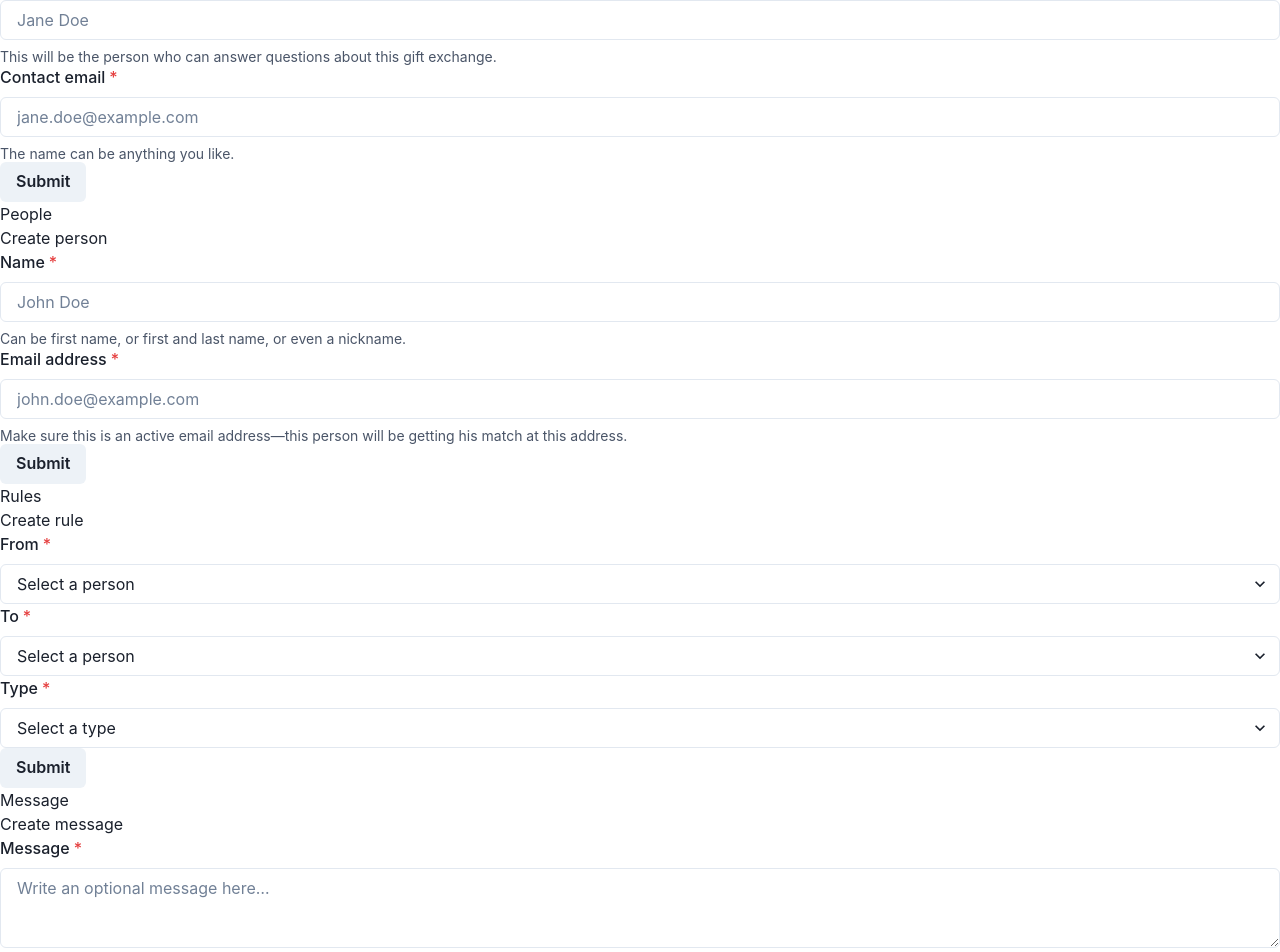
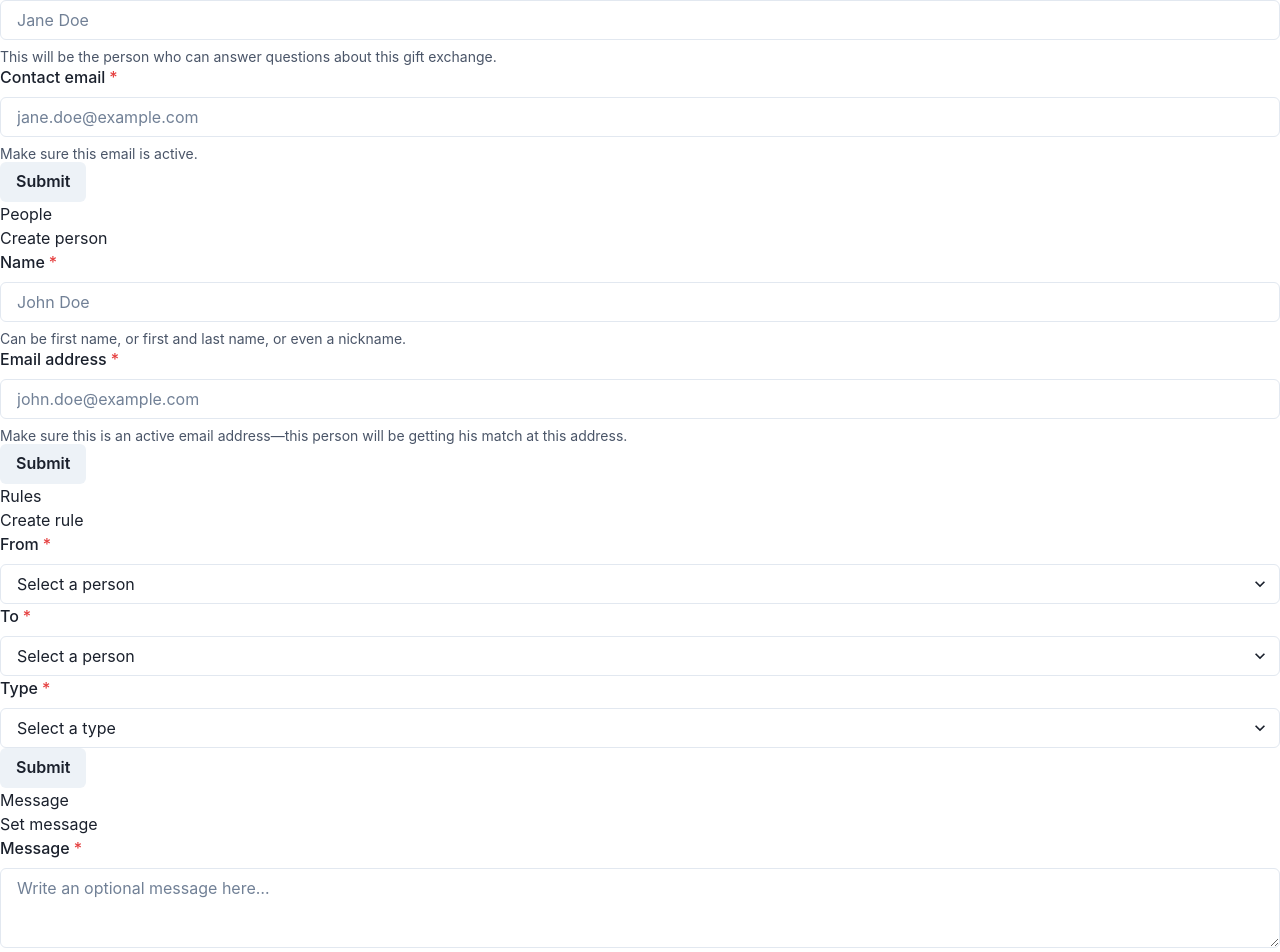
Before and after one commit to bneeland/cozy-exchange-backup, a Next.js app: page /app in a window 1280 px wide. Shown: the part 289-1241 px from the top of the page. Built offline with nearby package versions, Linux system fonts and the light colour scheme.

Commit message:
Update text in app

```diff
--- a/pages/app.js
+++ b/pages/app.js
@@ -118,7 +118,7 @@ export default function Home() {
           <FormControl isRequired>
             <FormLabel>Contact email</FormLabel>
             <Input type="email" placeholder="jane.doe@example.com" value={contactEmailInput} onChange={(e) => setContactEmailInput(e.target.value)} />
-            <FormHelperText>The name can be anything you like.</FormHelperText>
+            <FormHelperText>Make sure this email is active.</FormHelperText>
           </FormControl>
           <Button type="submit">Submit</Button>
         </form>
@@ -193,7 +193,7 @@ export default function Home() {
       <div>
         {message}
       </div>
-      <div>Create message</div>
+      <div>Set message</div>
         <form onSubmit={createMessageHandler}>
           <FormControl isRequired>
             <FormLabel>Message</FormLabel>
```
